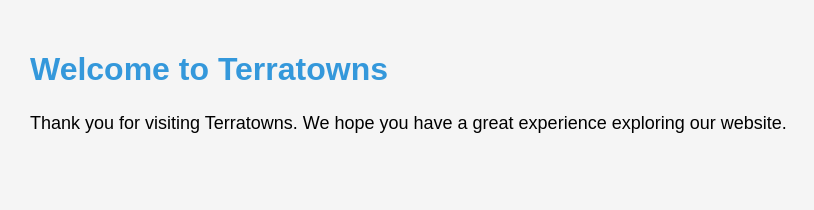
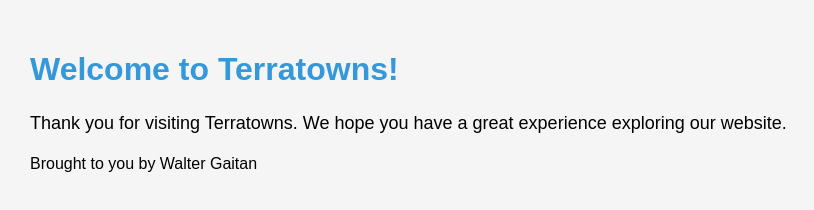
Before and after one commit to Walter-Gaitan/terraform-beginner-bootcamp-2023, a plain HTML site: page public/index.html in a window 1280 px wide. Shown: the whole page, without its empty margins (0-814 px from the left). Drawn offline with Linux system fonts and the light colour scheme.

```diff
--- a/public/index.html
+++ b/public/index.html
@@ -21,7 +21,8 @@
   </style>
 </head>
 <body>
-  <h1>Welcome to Terratowns</h1>
+  <h1>Welcome to Terratowns!</h1>
   <p>Thank you for visiting Terratowns. We hope you have a great experience exploring our website.</p>
+<footer>Brought to you by Walter Gaitan</footer>
 </body>
 </html>
```
Also changed, not shown: 3 other files.
